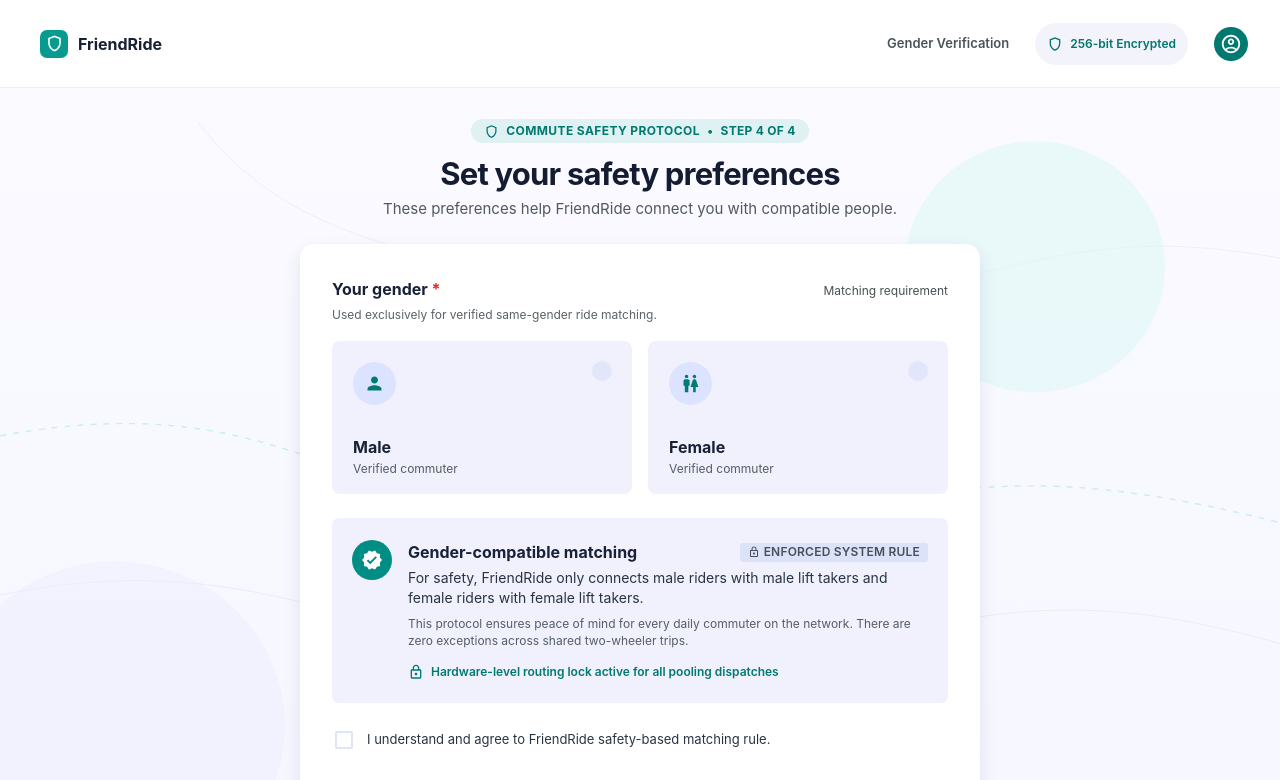
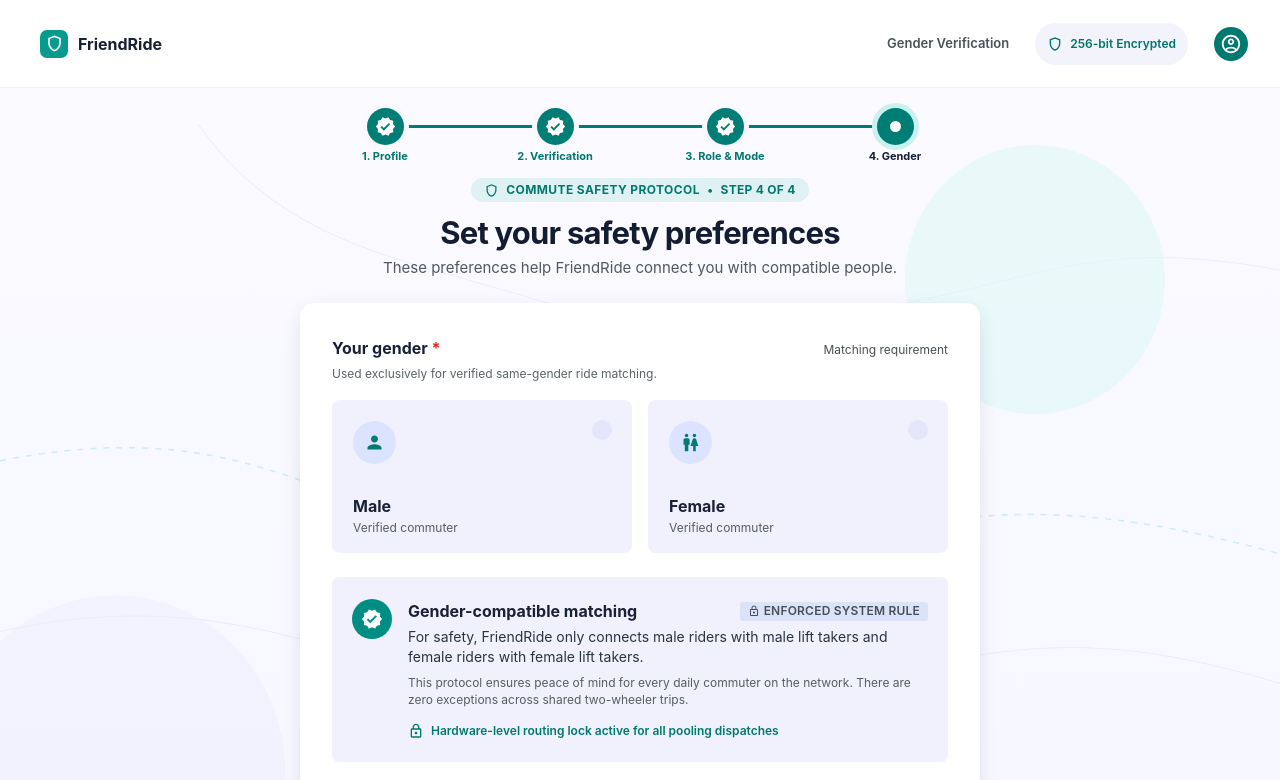
Before and after one commit to barmanakash/Delta, a React (Create React App) app in the folder client/: page /gender in a window 1280 px wide. Shown: the top 780 px of the page. Built offline with nearby package versions, Linux system fonts and the light colour scheme.

Commit message:
fixed multi step tracker

```diff
--- a/client/src/gender/gender.js
+++ b/client/src/gender/gender.js
@@ -19,6 +19,7 @@ import HelpOutlinedIcon from "@mui/icons-material/HelpOutlined";
 import AccountCircleOutlinedIcon from "@mui/icons-material/AccountCircleOutlined";
 import { Link as RouterLink, useNavigate } from "react-router-dom";
 
+const API_BASE_URL = "http://localhost:8000";
 
 export default function Gender() {
   const navigate = useNavigate();
@@ -26,6 +27,16 @@ export default function Gender() {
   const [agreed, setAgreed] = useState(false);
   const [saving, setSaving] = useState(false);
   const [error, setError] = useState("");
+  const [profilePhotoUrl, setProfilePhotoUrl] = useState(() => {
+    try {
+      const user = JSON.parse(localStorage.getItem("user") || "{}");
+      return user.profile_photo_url
+        ? new URL(user.profile_photo_url, API_BASE_URL).toString()
+        : "";
+    } catch {
+      return "";
+    }
+  });
 
   const handleContinue = async () => {
     if (!gender || !agreed || saving) return;
@@ -90,6 +101,7 @@ export default function Gender() {
         @media (max-width: 720px) {
           .gd-header { padding: 0 16px !important; height: 64px !important; }
           .gd-brand2 { display: none !important; }
+          .gd-stepper { width: calc(100% - 24px) !important; }
           .gd-card { width: calc(100% - 24px) !important; min-height: 0 !important; padding: 24px 16px 24px !important; }
           .gd-title { font-size: 24px !important; text-align: center !important; padding: 0 16px !important; letter-spacing: -0.5px !important; }
           .gd-sub { font-size: 14px !important; text-align: center !important; padding: 0 16px !important; }
@@ -216,14 +228,29 @@ export default function Gender() {
               display: "flex",
               alignItems: "center",
               justifyContent: "center",
+              overflow: "hidden",
             }}
           >
+            {profilePhotoUrl ? (
+              <Box
+                component="img"
+                src={profilePhotoUrl}
+                alt="Profile"
+                onError={() => setProfilePhotoUrl("")}
+                style={{
+                  width: "100%",
+                  height: "100%",
+                  objectFit: "cover",
+                }}
+              />
+            ) : (
               <AccountCircleOutlinedIcon
                 style={{
                   color: "#fff",
                   fontSize: 22,
                 }}
               />
+            )}
           </Box>
         </Box>
       </Box>
@@ -239,7 +266,7 @@ export default function Gender() {
           display: "flex",
           flexDirection: "column",
           alignItems: "center",
-          paddingTop: 31,
+          paddingTop: 20,
           boxSizing: "border-box",
         }}
       >
@@ -293,6 +320,121 @@ export default function Gender() {
             opacity="0.35"
           />
         </svg>
+
+        {/* ONBOARDING STEPPER */}
+        <Box
+          className="gd-stepper"
+          style={{
+            position: "relative",
+            width: 680,
+            height: 58,
+            margin: "0 auto 12px",
+          }}
+        >
+          <Box
+            style={{
+              position: "absolute",
+              left: "12.5%",
+              right: "12.5%",
+              top: 17,
+              height: 3,
+              borderRadius: 4,
+              background: "#007b73",
+            }}
+          />
+          <Box
+            style={{
+              position: "relative",
+              height: "100%",
+              display: "grid",
+              gridTemplateColumns: "repeat(4, 1fr)",
+            }}
+          >
+            {["1. Profile", "2. Verification", "3. Role & Mode"].map((label) => (
+              <Box
+                key={label}
+                style={{
+                  display: "flex",
+                  flexDirection: "column",
+                  alignItems: "center",
+                }}
+              >
+                <Box
+                  style={{
+                    width: 37,
+                    height: 37,
+                    borderRadius: "50%",
+                    background: "#007d74",
+                    display: "flex",
+                    alignItems: "center",
+                    justifyContent: "center",
+                    boxShadow: "0 0 0 5px #f8f8ff",
+                    position: "relative",
+                    zIndex: 1,
+                  }}
+                >
+                  <VerifiedIcon style={{ color: "#fff", fontSize: 21 }} />
+                </Box>
+                <Typography
+                  style={{
+                    marginTop: 5,
+                    fontSize: 11,
+                    fontWeight: 700,
+                    color: "#00776f",
+                    textAlign: "center",
+                    lineHeight: 1.2,
+                  }}
+                >
+                  {label}
+                </Typography>
+              </Box>
+            ))}
+
+            <Box
+              style={{
+                display: "flex",
+                flexDirection: "column",
+                alignItems: "center",
+              }}
+            >
+              <Box
+                style={{
+                  width: 37,
+                  height: 37,
+                  borderRadius: "50%",
+                  background: "#007d74",
+                  display: "flex",
+                  alignItems: "center",
+                  justifyContent: "center",
+                  boxShadow: "0 0 0 5px #c9f2ee",
+                  position: "relative",
+                  zIndex: 1,
+                }}
+              >
+                <Box
+                  style={{
+                    width: 11,
+                    height: 11,
+                    borderRadius: "50%",
+                    background: "#fff",
+                  }}
+                />
+              </Box>
+              <Typography
+                style={{
+                  marginTop: 5,
+                  fontSize: 11,
+                  fontWeight: 700,
+                  color: "#172033",
+                  textAlign: "center",
+                  lineHeight: 1.2,
+                }}
+              >
+                4. Gender
+              </Typography>
+            </Box>
+          </Box>
+        </Box>
 
         {/* TOP BADGE */}
         <Box
--- a/client/src/identity/identity.js
+++ b/client/src/identity/identity.js
@@ -14,6 +14,7 @@ import InsertDriveFileOutlinedIcon from "@mui/icons-material/InsertDriveFileOutl
 import ShieldOutlinedIcon from "@mui/icons-material/ShieldOutlined";
 import PersonOutlineOutlinedIcon from "@mui/icons-material/PersonOutlineOutlined";
 import LockOutlinedIcon from "@mui/icons-material/LockOutlined";
+import VerifiedIcon from "@mui/icons-material/Verified";
 import CheckCircleOutlineOutlinedIcon from "@mui/icons-material/CheckCircleOutlineOutlined";
 import KeyboardArrowDownIcon from "@mui/icons-material/KeyboardArrowDown";
 import CloudUploadOutlinedIcon from "@mui/icons-material/CloudUploadOutlined";
@@ -257,7 +258,6 @@ export default function Identity() {
           /* keep only the avatar (last child) in the header */
           .id-nav > div:not(:last-child) { display: none !important; }
           .id-stepper { width: calc(100% - 24px) !important; }
-          .id-fill { width: calc(50% - 17px) !important; }
           .id-title { font-size: 24px !important; }
           .id-sub { width: auto !important; padding: 0 20px; }
           .id-sub br { display: none; }
@@ -371,7 +371,7 @@ export default function Identity() {
                 fontWeight: 600,
               }}
             >
-              Step 2 of 3
+              Step 2 of 4
             </Typography>
           </Box>
 
@@ -565,8 +565,8 @@ export default function Identity() {
           <Box
             style={{
               position: "absolute",
-              left: 17,
-              right: 17,
+              left: "12.5%",
+              right: "12.5%",
               top: 15.5,
               height: 3,
               background: "#dfe3f8",
@@ -578,8 +578,8 @@ export default function Identity() {
             className="id-fill"
             style={{
               position: "absolute",
-              left: 17,
-              width: "calc(50% - 17px)",
+              left: "12.5%",
+              width: "25%",
               top: 15.5,
               height: 3,
               background: "#007b73",
@@ -590,7 +590,7 @@ export default function Identity() {
           <Box
             style={{
               display: "grid",
-              gridTemplateColumns: "1fr 1fr 1fr",
+              gridTemplateColumns: "repeat(4, 1fr)",
               position: "relative",
               height: "100%",
             }}
@@ -600,7 +600,7 @@ export default function Identity() {
               style={{
                 display: "flex",
                 flexDirection: "column",
-                alignItems: "flex-start",
+                alignItems: "center",
               }}
             >
               <Box
@@ -615,12 +615,7 @@ export default function Identity() {
                   boxShadow: "0 0 0 5px #f8f8ff",
                 }}
               >
-                <CheckCircleOutlineOutlinedIcon
-                  style={{
-                    color: "#fff",
-                    fontSize: 18,
-                  }}
-                />
+                <VerifiedIcon style={{ color: "#fff", fontSize: 21 }} />
               </Box>
 
               <Typography
@@ -665,10 +660,12 @@ export default function Identity() {
                     "0 0 0 5px #dcf8f5, 0 0 0 7px #f8f8ff",
                 }}
               >
-                <ShieldOutlinedIcon
-                  style={{
-                    color: "#fff",
-                    fontSize: 19,
+                <Box
+                  style={{
+                    width: 11,
+                    height: 11,
+                    borderRadius: "50%",
+                    background: "#fff",
                   }}
                 />
               </Box>
@@ -700,7 +697,7 @@ export default function Identity() {
               style={{
                 display: "flex",
                 flexDirection: "column",
-                alignItems: "flex-end",
+                alignItems: "center",
               }}
             >
               <Box
@@ -732,7 +729,7 @@ export default function Identity() {
                   marginTop: 6,
                 }}
               >
-                3. Preferences
+                3. Role & Mode
               </Typography>
 
               <Typography
@@ -741,7 +738,59 @@ export default function Identity() {
                   color: "#999fa1",
                 }}
               >
-                Commute Rules
+                Ride options
+              </Typography>
+            </Box>
+
+            {/* GENDER */}
+            <Box
+              style={{
+                display: "flex",
+                flexDirection: "column",
+                alignItems: "center",
+              }}
+            >
+              <Box
+                style={{
+                  width: 34,
+                  height: 34,
+                  borderRadius: "50%",
+                  background: "#e9ebf9",
+                  display: "flex",
+                  alignItems: "center",
+                  justifyContent: "center",
+                  boxShadow: "0 0 0 5px #f8f8ff",
+                }}
+              >
+                <Box
+                  style={{
+                    width: 9,
+                    height: 9,
+                    borderRadius: "50%",
+                    background: "#c2ccc9",
+                  }}
+                />
+              </Box>
+
+              <Typography
+                style={{
+                  fontSize: 12,
+                  color: "#737a7d",
+                  marginTop: 6,
+                  textAlign: "center",
+                }}
+              >
+                4. Gender
+              </Typography>
+
+              <Typography
+                style={{
+                  fontSize: 12,
+                  color: "#999fa1",
+                  textAlign: "center",
+                }}
+              >
+                Preferences
               </Typography>
             </Box>
           </Box>
--- a/client/src/profile/profile.js
+++ b/client/src/profile/profile.js
@@ -476,7 +476,7 @@ export default function Profile() {
                 fontWeight: 700,
               }}
             >
-              STEP 1 OF 3
+              STEP 1 OF 4
             </Typography>
           </Box>
 
@@ -571,8 +571,8 @@ export default function Profile() {
           <Box
             style={{
               position: "absolute",
-              left: 18.5,
-              right: 18.5,
+              left: "12.5%",
+              right: "12.5%",
               top: 17.5,
               height: 2,
               background: "#d9dfff",
@@ -582,7 +582,7 @@ export default function Profile() {
           <Box
             style={{
               position: "absolute",
-              left: 18.5,
+              left: "12.5%",
               width: 0,
               top: 17.5,
               height: 2,
@@ -593,7 +593,7 @@ export default function Profile() {
           <Box
             style={{
               display: "grid",
-              gridTemplateColumns: "1fr 1fr 1fr",
+              gridTemplateColumns: "repeat(4, 1fr)",
               position: "relative",
             }}
           >
@@ -602,7 +602,7 @@ export default function Profile() {
               style={{
                 display: "flex",
                 flexDirection: "column",
-                alignItems: "flex-start",
+                alignItems: "center",
               }}
             >
               <Box
@@ -705,7 +705,7 @@ export default function Profile() {
               style={{
                 display: "flex",
                 flexDirection: "column",
-                alignItems: "flex-end",
+                alignItems: "center",
               }}
             >
               <Box
@@ -737,7 +737,7 @@ export default function Profile() {
                   color: "#303a3e",
                 }}
               >
-                3. Preferences
+                3. Role & Mode
               </Typography>
 
               <Typography
@@ -747,7 +747,60 @@ export default function Profile() {
                   marginTop: 1,
                 }}
               >
-                Commute Rules
+                Ride options
+              </Typography>
+            </Box>
+
+            {/* STEP 4 */}
+            <Box
+              style={{
+                display: "flex",
+                flexDirection: "column",
+                alignItems: "center",
+              }}
+            >
+              <Box
+                style={{
+                  width: 37,
+                  height: 37,
+                  borderRadius: "50%",
+                  background: "#ffffff",
+                  display: "flex",
+                  alignItems: "center",
+                  justifyContent: "center",
+                  boxShadow: "0 0 0 6px #f9f8ff",
+                }}
+              >
+                <Box
+                  style={{
+                    width: 10,
+                    height: 10,
+                    background: "#bcc9c8",
+                    borderRadius: "50%",
+                  }}
+                />
+              </Box>
+
+              <Typography
+                style={{
+                  marginTop: 7,
+                  fontSize: 12,
+                  color: "#303a3e",
+                  textAlign: "center",
+                }}
+              >
+                4. Gender
+              </Typography>
+
+              <Typography
+                style={{
+                  fontSize: 12,
+                  color: "#656d70",
+                  marginTop: 1,
+                  textAlign: "center",
+                }}
+              >
+                Preferences
               </Typography>
             </Box>
           </Box>
--- a/client/src/roleandmode/roleandmode.js
+++ b/client/src/roleandmode/roleandmode.js
@@ -11,6 +11,7 @@ import {
 import ShieldOutlinedIcon from "@mui/icons-material/ShieldOutlined";
 import PersonPinIcon from "@mui/icons-material/PersonPin";
 import TwoWheelerIcon from "@mui/icons-material/TwoWheeler";
+import VerifiedIcon from "@mui/icons-material/Verified";
 import CheckCircleIcon from "@mui/icons-material/CheckCircle";
 import LockOutlinedIcon from "@mui/icons-material/LockOutlined";
 import SwapHorizIcon from "@mui/icons-material/SwapHoriz";
@@ -225,7 +226,7 @@ export default function RolAndMode() {
                                 fontWeight: 600,
                             }}
                         >
-                            Step 3 of 3
+                            Step 3 of 4
                         </Typography>
                     </Box>
 
@@ -360,8 +361,20 @@ export default function RolAndMode() {
                     <Box
                         style={{
                             position: "absolute",
-                            left: "16.6667%",
-                            right: "16.6667%",
+                            left: "12.5%",
+                            right: "12.5%",
+                            top: 18,
+                            height: 4,
+                            borderRadius: 4,
+                            background: "#d9dfff",
+                        }}
+                    />
+
+                    <Box
+                        style={{
+                            position: "absolute",
+                            left: "12.5%",
+                            width: "50%",
                             top: 18,
                             height: 4,
                             borderRadius: 4,
@@ -374,7 +387,7 @@ export default function RolAndMode() {
                             position: "relative",
                             height: "100%",
                             display: "grid",
-                            gridTemplateColumns: "1fr 1fr 1fr",
+                            gridTemplateColumns: "repeat(4, 1fr)",
                         }}
                     >
                         <Step
@@ -393,6 +406,10 @@ export default function RolAndMode() {
                             number="3. Role & Mode"
                             active
                             current
+                        />
+
+                        <Step
+                            number="4. Gender"
                         />
                     </Box>
                 </Box>
@@ -431,7 +448,7 @@ export default function RolAndMode() {
                                 letterSpacing: "0.2px",
                             }}
                         >
-                            FINAL ONBOARDING STEP
+                            STEP 3 OF 4
                         </Typography>
                     </Box>
 
@@ -756,7 +773,7 @@ export default function RolAndMode() {
 
 /* STEP */
 
-function Step({ number, completed, current }) {
+function Step({ number, active, completed, current }) {
     return (
         <Box
             style={{
@@ -770,7 +787,7 @@ function Step({ number, completed, current }) {
                     width: current ? 40 : 40,
                     height: current ? 40 : 40,
                     borderRadius: "50%",
-                    background: "#007d74",
+                    background: active ? "#007d74" : "#e9ebf9",
                     display: "flex",
                     alignItems: "center",
                     justifyContent: "center",
@@ -782,19 +799,14 @@ function Step({ number, completed, current }) {
                 }}
             >
                 {completed ? (
-                    <CheckCircleIcon
-                        style={{
-                            color: "#fff",
-                            fontSize: 21,
-                        }}
-                    />
+                    <VerifiedIcon style={{ color: "#fff", fontSize: 21 }} />
                 ) : (
                     <Box
                         style={{
                             width: 12,
                             height: 12,
                             borderRadius: "50%",
-                            background: "#fff",
+                            background: active ? "#fff" : "#c2ccc9",
                         }}
                     />
                 )}
@@ -805,7 +817,7 @@ function Step({ number, completed, current }) {
                     marginTop: 8,
                     fontSize: 12,
                     fontWeight: 700,
-                    color: "#172033",
+                    color: active ? "#172033" : "#7c8488",
                 }}
             >
                 {number}
```
Lines whose indentation alone changed are shown as unchanged.
